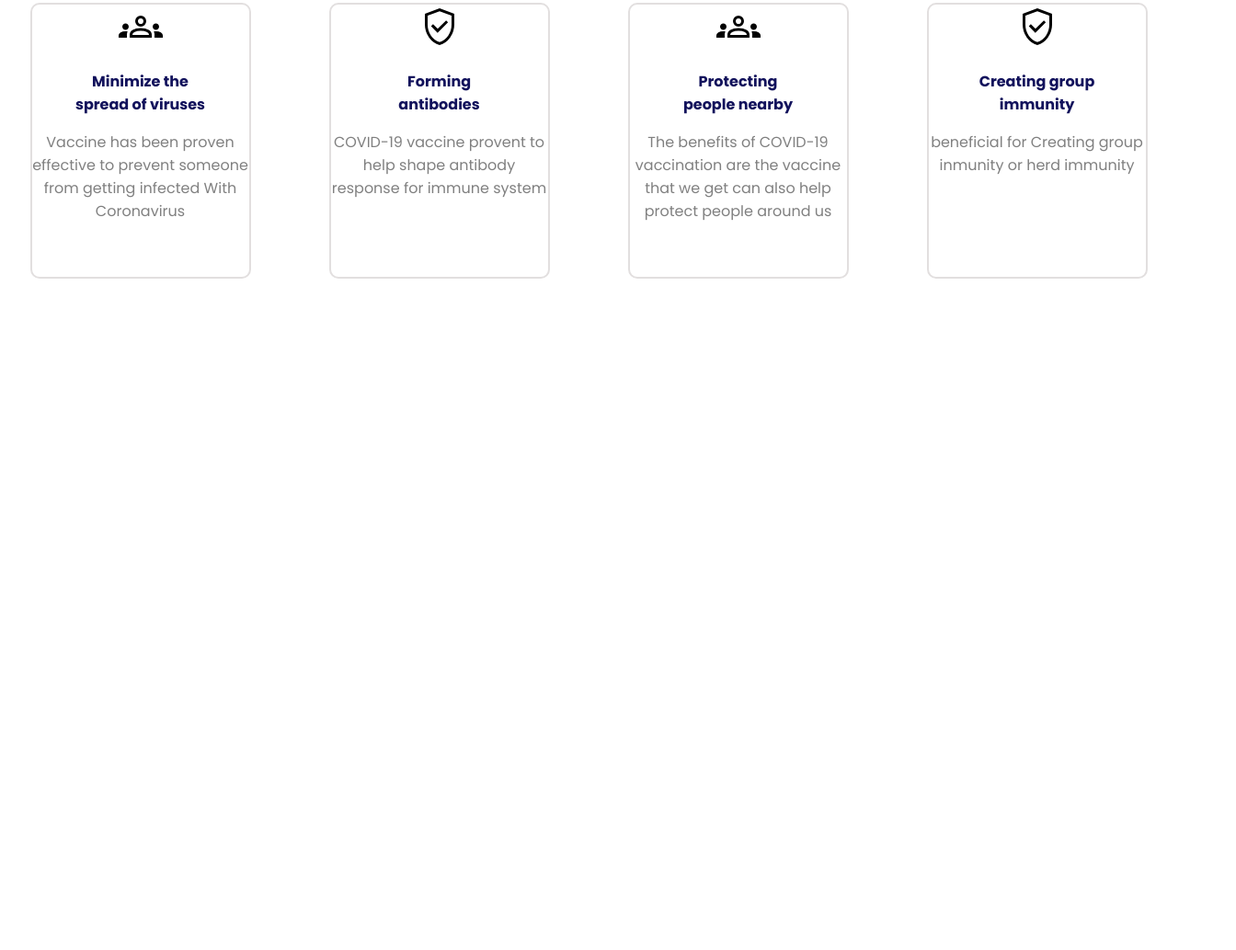
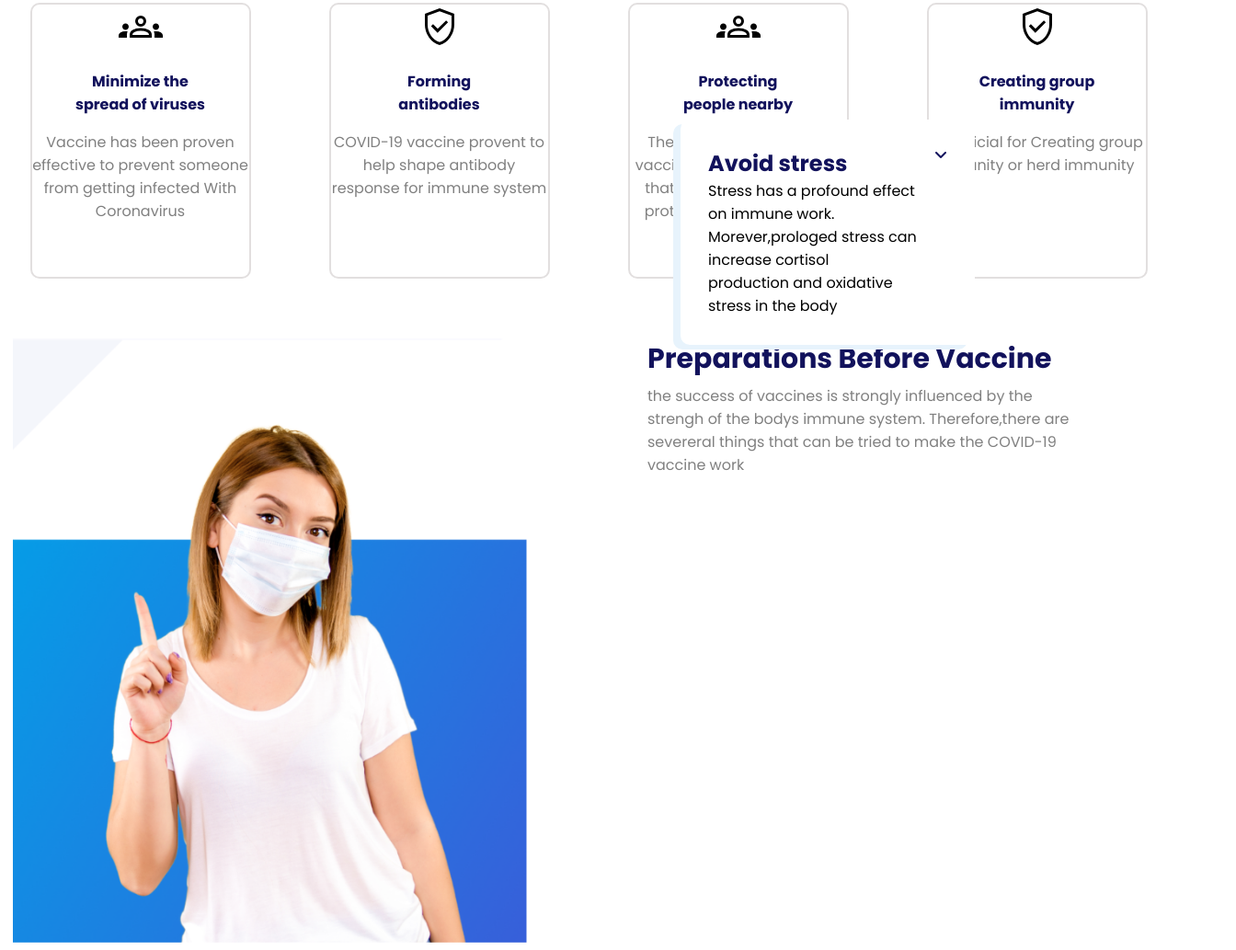
Before and after one commit to gladys5/practicas-LaunchX-, a plain HTML site: page vacunacion/index.html in a window 1280 px wide. Shown: the part 1533-2566 px from the top of the page at 92% size, 1344 px wide, since content can reach past the window. Before the commit the page ends 1861 px from the top, so only its background shows below. Drawn offline with Linux system fonts and the light colour scheme.

Commit message:
a-vacunacion

```diff
--- a/vacunacion/index.html
+++ b/vacunacion/index.html
@@ -1,19 +1,17 @@
 <!DOCTYPE html>
-<html lang="en">
+<html lang="es">
+
 <head>
   <meta charset="UTF-8" />
   <meta http-equiv="X-UA-Compatible" content="IE=edge" />
   <meta name="viewport" content="width=device-width, initial-scale=1.0" />
-    <link
-      rel="stylesheet"
-      href="https://cdnjs.cloudflare.com/ajax/libs/font-awesome/6.2.0/css/all.min.css"
+  <link rel="stylesheet" href="https://cdnjs.cloudflare.com/ajax/libs/font-awesome/6.2.0/css/all.min.css"
     integrity="sha512-xh6O/CkQoPOWDdYTDqeRdPCVd1SpvCA9XXcUnZS2FmJNp1coAFzvtCN9BmamE+4aHK8yyUHUSCcJHgXloTyT2A=="
-      crossorigin="anonymous"
-      referrerpolicy="no-referrer"
-    />
+    crossorigin="anonymous" referrerpolicy="no-referrer" />
   <link rel="stylesheet" href="style.css" />
   <title>Document</title>
 </head>
+
 <body>
   <nav class="menu">
     <label class="logo">Vaccination</label>
@@ -37,16 +35,13 @@
     <p class="item">Fight Virus <br />With Vaccines</p>
 
     <br />
-      <p class="select">
+    <p class="select-t">
       let's stop this pandemic by killing the virus <br />width a
       vaccine,don't let yourself and your <br />family get infected
     </p>
-      <a href="best" class="item2"
-        ><i class="fa-sharp fa-solid fa-star"></i> Best protection<i
-          class="fa-sharp fa-solid fa-shield"
-        >
-        </i
-        >Selected Vaccines
+    <a href="best" class="item2"><i class="fa-sharp fa-solid fa-star"></i> Best protection<i
+        class="fa-sharp fa-solid fa-shield">
+      </i>Selected Vaccines
     </a>
 
     <a href="vaccines" class="item2"> </a>
@@ -67,12 +62,7 @@
 
         <input class="item3" type="date" name="date" />
 
-          <label
-            class="item3"
-            for=""
-            name="Vaccination"
-            value="Vaccination"
-          ></label>
+        <label class="item3" for="" name="Vaccination" value="Vaccination"></label>
         <i class="fa-solid fa-syringe"></i>
         <select name="vaccine" id="vaccine" class="item3">
           <option value="AstraZeneca">AstraZeneca</option>
@@ -148,6 +138,53 @@
       </p>
     </div>
   </section>
+  <section class="contenedor">
+    <img class="preparations-image" src="./images/vacination2.PNG" alt="">
+    <span class="preparations">Preparations Before Vaccine</span>
+
+    <span class="spanreparations-pharagraf">
+      the success of vaccines is strongly influenced by the <br>
+
+      strengh of the bodys immune system. Therefore,there are <br>
+
+      severeral things that can be tried to make the COVID-19 <br>
+      vaccine work
+    </span>
+
+    <form action="">
+
+
+      <div class="selectBox">
+        <div class="select" id="select">
+          <div class="contenido-select">
+            <h1 class="contenidoTitulo">Avoid stress</h1>
+            <p class="contenidoParrafo">Stress has a profound effect on immune work.
+              <br>
+              Morever,prologed stress can increase cortisol
+              <br>
+              production and oxidative stress in the body
+            </p>
+          </div>
+          <i class="fa-solid fa-angle-down"></i>
+        </div>
+      </div>
+    </form>
+    <!-- <select name="" id="">
+      <option selected value="">avoid alcoholic berages</option>
+    </select>
+    <select>
+      <option selected value="">Avoid stress
+      <option>
+        <p>Stress has a profound effect on immune work.</p>
+        <br>
+        <p>Morever,prologed stress can increase cortisol</p>
+        <br>
+        <p>production and oxidative stress in the body</p>
+      </option>
+      </option>
+    </select> -->
+  </section>
   <script src="script.js"></script>
 </body>
+
 </html>
--- a/vacunacion/style.css
+++ b/vacunacion/style.css
@@ -7,6 +7,7 @@
 }
 body {
   font-family: poppins;
+  /* background: #f4f4f7; */
 }
 
 .logo {
@@ -73,7 +74,7 @@ body {
   margin-left: 1em;
   color: rgb(18, 18, 92);
 }
-.select {
+.select-t {
   font-size: 1rem;
   font-weight: 400;
   margin-left: 5em;
@@ -328,3 +329,57 @@ legend {
     display: none;
   }
 }
+.contenedor {
+  width: 90%;
+
+  padding: 40px 0;
+}
+.preparations-image {
+  width: 50%;
+  vertical-align: top;
+}
+.preparations {
+  width: 50%;
+  margin: auto;
+  position: absolute;
+  margin-left: 10%;
+  font-size: 30px;
+  color: rgb(18, 18, 92);
+  font-weight: bold;
+}
+.spanreparations-pharagraf {
+  width: 50%;
+  margin: auto;
+  position: absolute;
+  margin-left: 10%;
+  margin-top: 50px;
+  color: gray;
+}
+.selectBox {
+  width: 50%;
+  margin: auto;
+  position: absolute;
+  margin-left: 50%;
+  margin-top: -900px;
+}
+.select {
+  background-color: white;
+  width: 50%;
+
+  border-radius: 10px;
+  cursor: pointer;
+  display: flex;
+  justify-content: space-between;
+  margin-left: 100px;
+  transition: 0.2s ease all;
+  padding: 30px;
+  position: relative;
+  box-shadow: -8px 5px #e7f3fc;
+}
+
+.contenidoTitulo {
+  color: rgb(18, 18, 92);
+}
+.fa-angle-down {
+  color: rgb(18, 18, 92);
+}
```
Also changed, not shown: vacunacion/script.js (+0 -11 lines), vacunacion/images/vacination2.PNG (added). Lines whose indentation alone changed are shown as unchanged.
